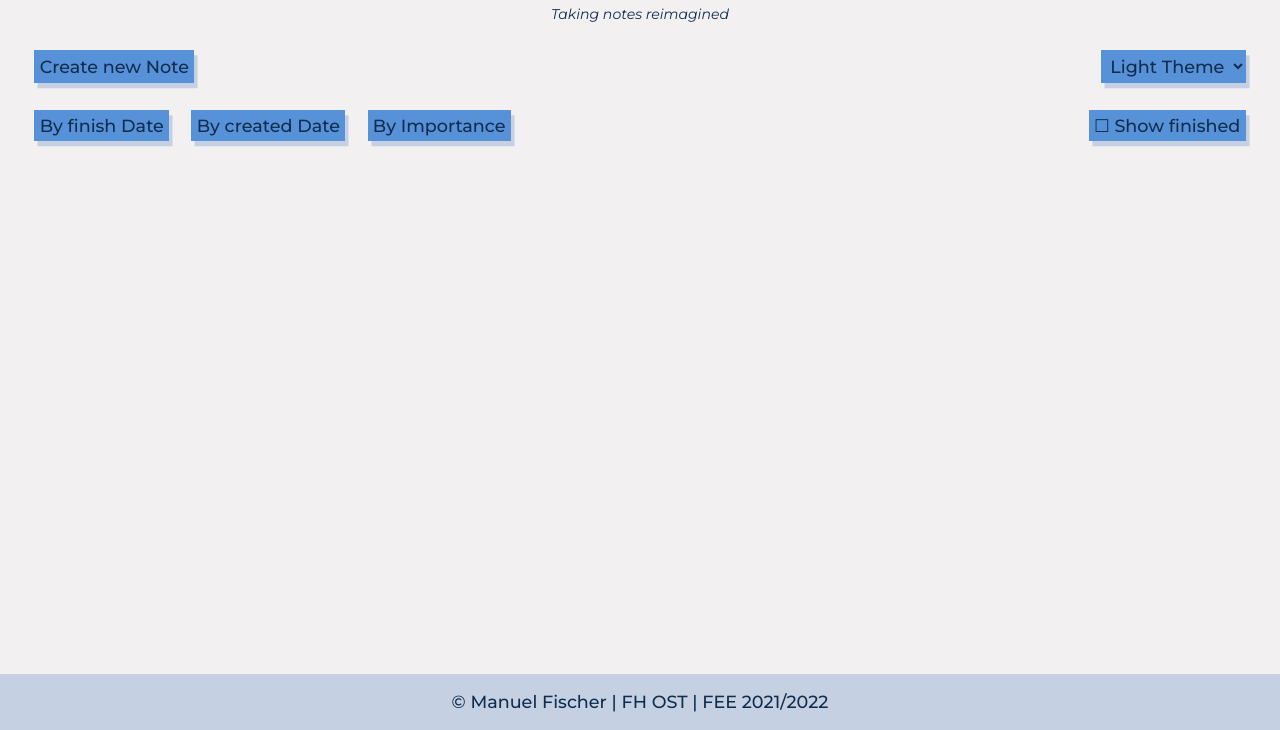
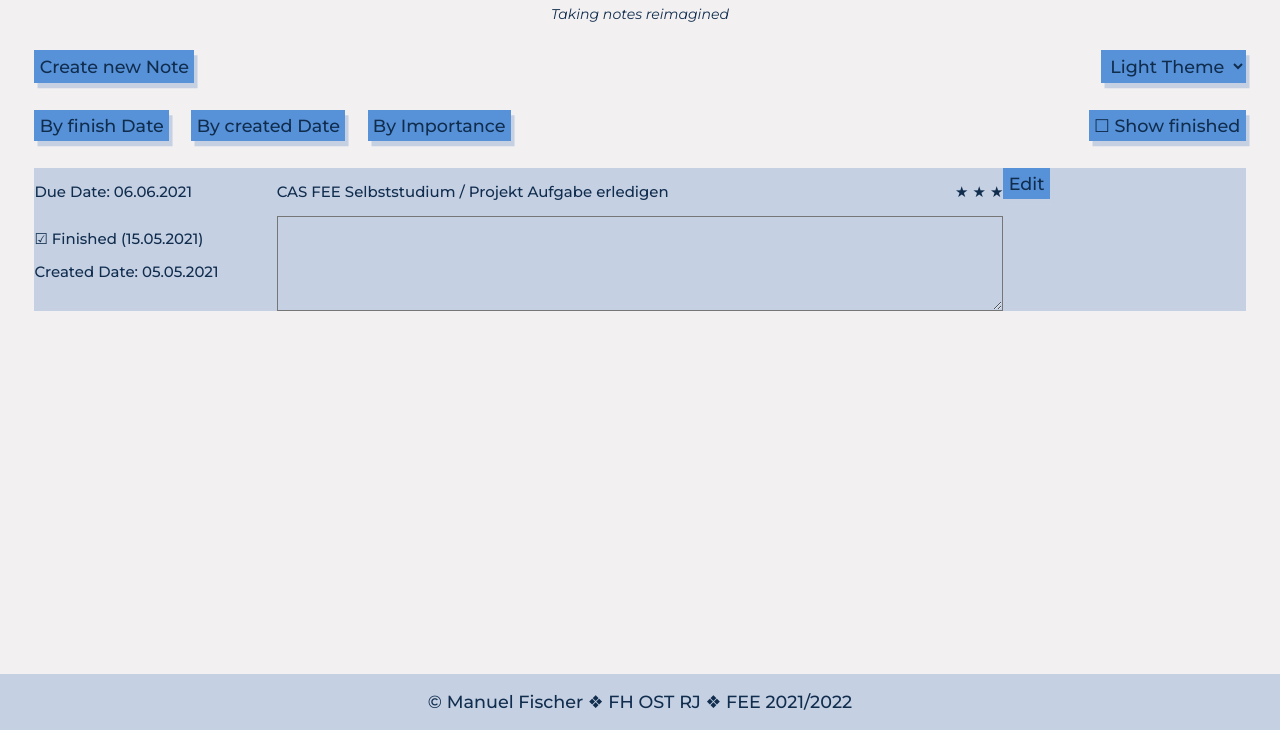
Before and after one commit to hombreDelPez/cas-fee-project-1, a plain HTML site: page public/index.html in a window 1280 px wide. Shown: the part 70-800 px from the top of the page. Drawn offline with nearby package versions, Linux system fonts and the light colour scheme.

Commit message:
Initial layouting/designing of the note

```diff
--- a/public/index.html
+++ b/public/index.html
@@ -42,10 +42,34 @@
       </div>
     </div>
 
-    <div id="notes-container"></div>
+    <div id="notes-container">
+      <div class="note">
+        <div class="note__due-date">
+          <p>Due Date: 06.06.2021</p>
+        </div>
+        <div class="note__title-importance">
+          <div>
+            <p>CAS FEE Selbststudium / Projekt Aufgabe erledigen</p>
+          </div>
+          <div>
+            <p>&starf; &starf; &starf;</p>
+          </div>
+        </div>
+        <div class="note_edit">
+          <button class="btn">Edit</button>
+        </div>
+        <div class="note__finish-created">
+          <p>&#9745; Finished (15.05.2021)</p>
+          <p>Created Date: 05.05.2021</p>
+        </div>
+        <div class="note__description">
+          <textarea></textarea>
+        </div>
+      </div>
+    </div>
   </main>
   <footer>
-    <p>&copy; Manuel Fischer | FH OST | FEE 2021/2022</p>
+    <p>&copy; Manuel Fischer &#10070; FH OST RJ &#10070; FEE 2021/2022</p>
   </footer>
 </body>
 
--- a/public/styles/index.css
+++ b/public/styles/index.css
@@ -15,7 +15,7 @@
     --emphasize-color: #393e46;
     --button-color: #00adb5;
     --active-color: #006db5;
-    --font-color: #eeeeee;
+    --font-color: #eee;
 }
 
 body {
@@ -34,7 +34,8 @@ body {
     padding: 0.3rem;
 }
 
-.btn:hover, .btn-active {
+.btn:hover,
+.btn-active {
     background-color: var(--active-color);
 }
 
@@ -67,7 +68,8 @@ html {
     margin-left: 1rem;
 }
 
-.header-buttons > select, .filter-buttons {
+.header-buttons > select,
+.filter-buttons {
     margin-left: auto;
 }
 
@@ -118,9 +120,52 @@ footer {
 }
 
 #show-finished::before {
-    content: "\2610  "
+    content: "\2610  ";
 }
 
 #show-finished.btn-active::before {
-    content: "\2611  "
+    content: "\2611  ";
 }
+
+#notes-container {
+    margin-left: 1.5rem;
+    margin-right: 1.5rem;
+}
+
+.note {
+    display: grid;
+    grid-template-columns: 1fr 3fr 1fr;
+    grid-template-rows: 1fr 2fr;
+    font-size: 0.85rem;
+}
+
+.note:nth-child(odd) {
+    background-color: var(--emphasize-color);
+}
+
+.note:nth-child(even) {
+    /* Todo: draw border shadows */
+}
+
+.note__title-importance {
+    display: flex;
+}
+
+.note__title-importance > div:last-child {
+    margin-left: auto;
+}
+
+.note__description textarea {
+    width: 100%;
+    height: 100%;
+    background-color: inherit;
+}
+
+
+/* debugging
+div {
+    border: 2px;
+    border-style: solid;
+    border-color: red;
+}
+*/
```
